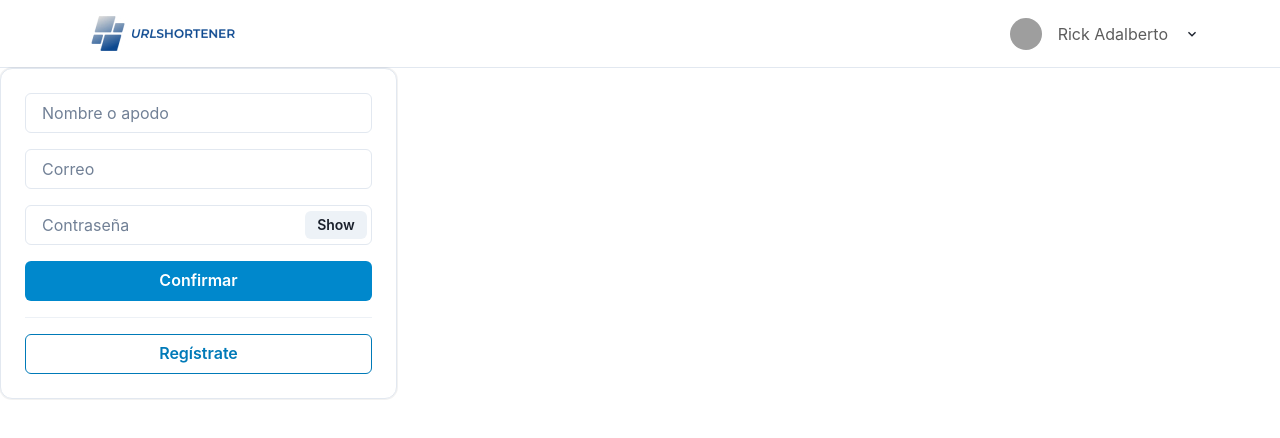
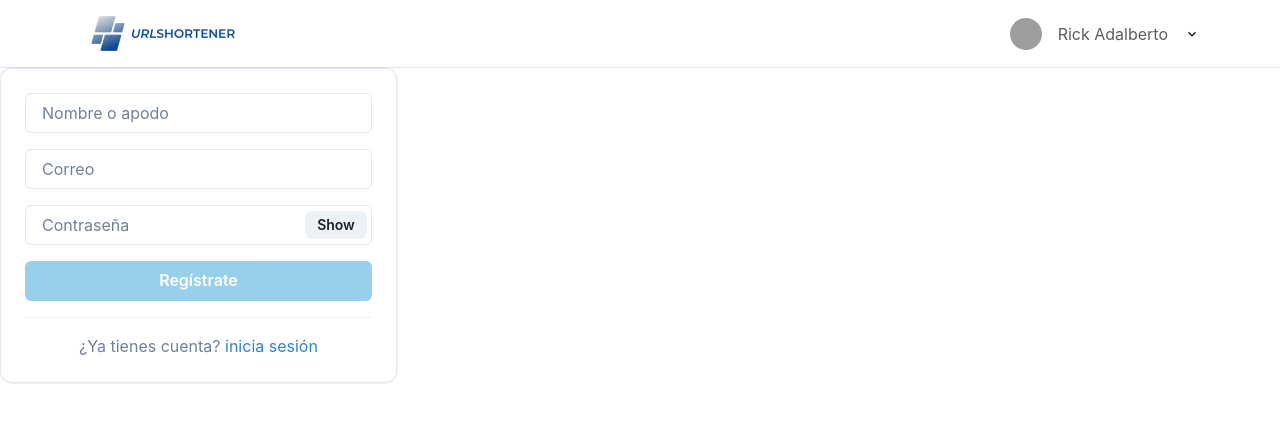
Before and after one commit to rafeldev/hackaton-2023-v1.0.0, a React (Create React App) app: page /home in a window 1280 px wide. Shown: the top 438 px of the page. Built offline with nearby package versions, Linux system fonts and the light colour scheme; grey boxes are pictures that could not be loaded.

Commit message:
listo el componente de register form

```diff
--- a/src/components/RegisterForm/index.jsx
+++ b/src/components/RegisterForm/index.jsx
@@ -1,5 +1,6 @@
 import React from "react";
 import { Controller, useForm } from "react-hook-form";
+import { Link as LinkRouter } from "react-router-dom";
 import {
   Box,
   Button,
@@ -8,6 +9,7 @@ import {
   InputRightElement,
   Text,
   Divider,
+  Link,
 } from "@chakra-ui/react";
 
 //css
@@ -23,7 +25,6 @@ const RegisterForm = () => {
     control,
     formState: { errors, isValid },
   } = useForm({ mode: "onChange" });
-  console.log(errors, "errores");
   const onSubmit = (data) => {
     console.log(data);
   };
@@ -41,12 +42,20 @@ const RegisterForm = () => {
                 message: "El nombre es obligatorio",
               },
               min: {
+                value: 5,
+                message: "Ingresa un nombre de 5 dígitos",
+              },
+              minLenght: {
+                value: 5,
+                message: "Ingresa un nombre de 5 dígitos",
+              },
+              max: {
                 value: 20,
-                message: "Ingresa un número de 9 dígitos",
+                message: "Ingresa un nombre de 20 dígitos",
               },
-              minLength: {
+              maxLenght: {
                 value: 20,
-                message: "Ingresa un número de 9 dígitos",
+                message: "Ingresa un nombre de 20 dígitos",
               },
             }}
             render={({
@@ -58,6 +67,7 @@ const RegisterForm = () => {
                 placeholder="Nombre o apodo"
                 name="nombre"
                 autoComplete="off"
+                type="text"
                 value={value}
                 onBlur={onBlur}
                 onChange={onChange}
@@ -156,20 +166,35 @@ const RegisterForm = () => {
           )}
         </Box>
         <Box pb={4}>
-          <Button w="100%" colorScheme="telegram" type="submit">
-            Confirmar
+          <Button
+            isDisabled={!isValid}
+            w="100%"
+            colorScheme="telegram"
+            type="submit"
+          >
+            Regístrate
           </Button>
         </Box>
         <Divider />
-        <Box pt={4}>
+        {/* <Box pt={4}>
           <Button
             w="100%"
             colorScheme="telegram"
             variant="outline"
             type="submit"
+            as={LinkRouter}
+            to="/"
           >
             Regístrate
           </Button>
+        </Box> */}
+        <Box pt={4}>
+          <Text fontSize="16px" color={"gray.500"}>
+            ¿Ya tienes cuenta?{" "}
+            <Link as={LinkRouter} to="/" color="blue.500">
+              inicia sesión
+            </Link>
+          </Text>
         </Box>
       </form>
     </LoginCard>
```
